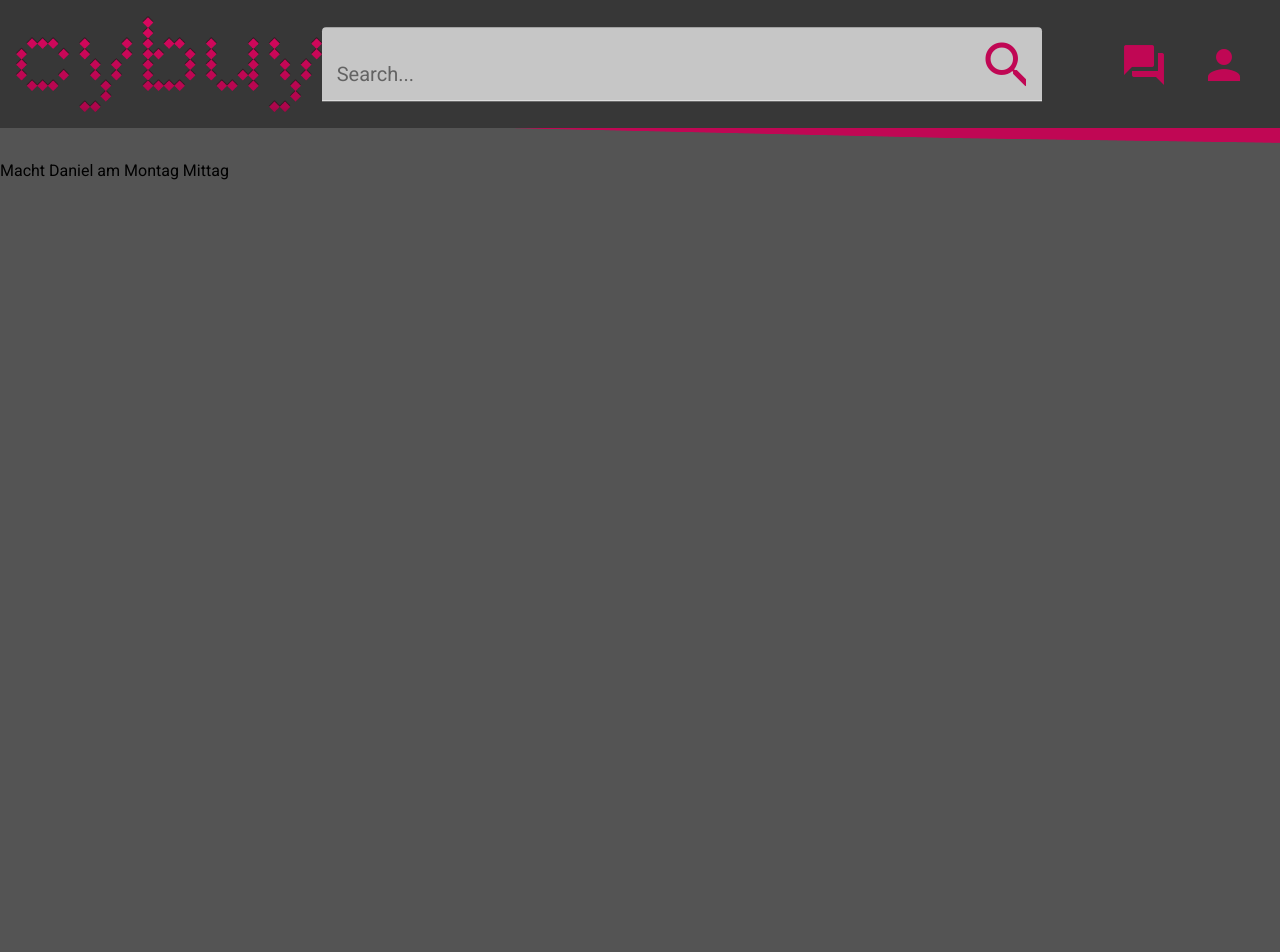
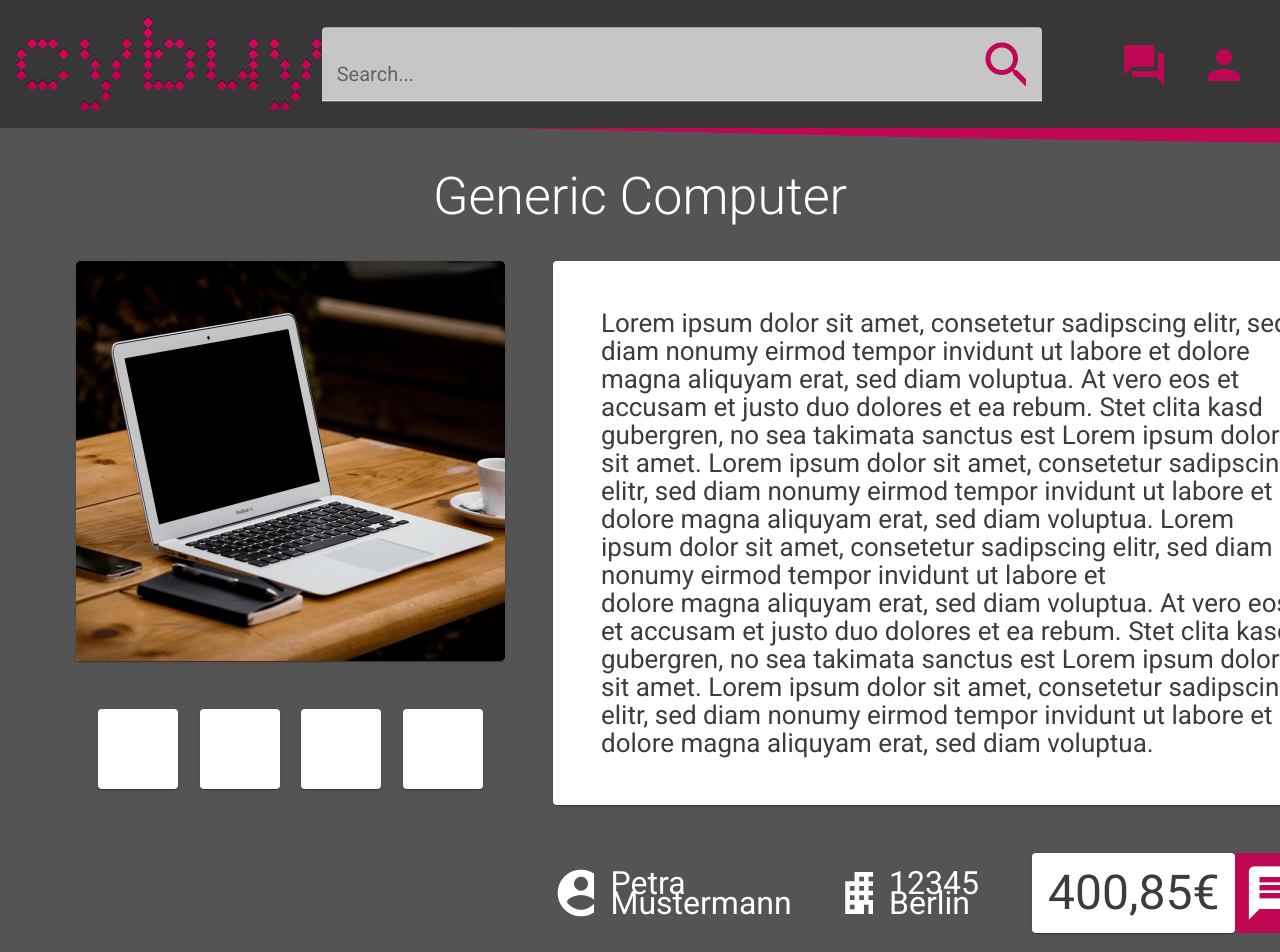
Before and after one commit to Team-cybuy/cybuy, an Angular app in the folder src/main/frontend/: page /item in a window 1280 px wide. Shown: the top 952 px of the page. Before the commit the page ends 800 px from the top, so only its background shows below. Built offline with nearby package versions, Linux system fonts and the light colour scheme.

Commit message:
Finished Item Page to Mockup

```diff
--- a/src/main/frontend/src/app/app.component.css
+++ b/src/main/frontend/src/app/app.component.css
@@ -6,6 +6,7 @@
 header {
   position: sticky;
   top: 0;
+  z-index: 999999;
 }
 
 mat-toolbar {
--- a/src/main/frontend/src/app/app.component.html
+++ b/src/main/frontend/src/app/app.component.html
@@ -24,7 +24,7 @@
     </div>
   </mat-toolbar>
 
-  <img src="../assets/chin.png" alt="">
+  <img id="chin" src="../assets/chin.png" alt="">
 </header>
 
 <router-outlet></router-outlet>
--- a/src/main/frontend/src/app/app.module.ts
+++ b/src/main/frontend/src/app/app.module.ts
@@ -15,6 +15,7 @@ import {MatButtonModule} from "@angular/material/button";
 import { ListingComponent } from './listing/listing.component';
 import {RouterModule} from "@angular/router";
 import { HomeComponent } from './home/home.component';
+import {MatCardModule} from "@angular/material/card";
 
 @NgModule({
   declarations: [
@@ -34,6 +35,7 @@ import { HomeComponent } from './home/home.component';
     FormsModule,
     MatInputModule,
     MatButtonModule,
+    MatCardModule,
   ],
   providers: [],
   bootstrap: [AppComponent]
--- a/src/main/frontend/src/app/listing/listing.component.css
+++ b/src/main/frontend/src/app/listing/listing.component.css
@@ -0,0 +1,124 @@
+h1 {
+  color: #ffffff;
+}
+
+img {
+  display: block;
+}
+
+mat-card {
+  background-color: #ffffff;
+}
+
+mat-card-content {
+  padding: 28px;
+  color: #3c3c3c;
+  font-size: 26px;
+  line-height: 28px;
+}
+
+#itemTitle {
+  text-align: center;
+  font-size: 52px;
+  font-weight: lighter;
+  margin: 24px 0px 48px 0px;
+}
+
+#listing {
+  display: flex;
+  margin: 0px 52px;
+}
+
+#listing>* {
+  margin: 0px 24px;
+}
+
+#productImageBig {
+  flex-basis: 400px;
+  height: 400px;
+  flex-grow: 0;
+  flex-shrink: 0;
+  padding: 0px;
+  overflow: hidden;
+}
+
+#description {
+  min-height: 368px;
+  height: auto;
+}
+
+#description>mat-card-content{
+  padding: 32px 0px 32px 32px;
+}
+
+#listingImagePreviews {
+  margin-top: 48px;
+  display: flex;
+  justify-content: space-evenly;
+}
+
+#listingImagePreviews>mat-card {
+  flex-basis: 80px;
+  height: 80px;
+  flex-grow: 0;
+  flex-shrink: 0;
+  padding: 0px;
+  margin: 0px;
+}
+
+#itemInfo {
+  margin-top: 48px;
+  display: flex;
+}
+
+#itemInfo>div>mat-icon {
+  font-size: 56px;
+  width: 56px;
+  height: 56px;
+  color: #ffffff;
+  margin-right: 16px;
+}
+
+#itemInfo>div {
+  height: 80px;
+  display: flex;
+  align-items: center;
+}
+
+#itemInfo>div>span {
+  color: #ffffff;
+  font-size: 32px;
+  margin-right: 32px;
+}
+
+#itemPricing {
+  margin: 0px 0px 0px auto;
+}
+
+#priceLabel {
+  height: 48px;
+  display: flex;
+  align-items: center;
+}
+
+#priceLabel>mat-card-content {
+  padding: 0px;
+  font-size: 48px;
+}
+
+#buyButton {
+  height: 80px;
+  width: 80px;
+  padding: 0px;
+  background-color: #c00754;
+}
+
+#buyButton mat-icon {
+  font-size: 64px;
+  width: 64px;
+  height: 64px;
+}
+
+#spaceWaster {
+  height: 500px;
+}
--- a/src/main/frontend/src/app/listing/listing.component.html
+++ b/src/main/frontend/src/app/listing/listing.component.html
@@ -1,3 +1,50 @@
-<h3>
-  Macht Daniel am Montag Mittag
-</h3>
+<h1 id="itemTitle">Generic Computer</h1>
+
+<div id="listing">
+  <div>
+    <mat-card id="productImageBig">
+      <img src="../assets/listingPlaceholderImage.png" alt="">
+    </mat-card>
+
+    <div id="listingImagePreviews">
+      <mat-card></mat-card>
+      <mat-card></mat-card>
+      <mat-card></mat-card>
+      <mat-card></mat-card>
+    </div>
+  </div>
+
+  <div>
+    <mat-card id="description">
+      <mat-card-content>
+        Lorem ipsum dolor sit amet, consetetur sadipscing elitr, sed diam nonumy eirmod tempor invidunt ut labore et dolore magna aliquyam erat, sed diam voluptua. At vero eos et accusam et justo duo dolores et ea rebum. Stet clita kasd gubergren, no sea takimata sanctus est Lorem ipsum dolor sit amet. Lorem ipsum dolor sit amet, consetetur sadipscing elitr, sed diam nonumy eirmod tempor invidunt ut labore et dolore magna aliquyam erat, sed diam voluptua. Lorem ipsum dolor sit amet, consetetur sadipscing elitr, sed diam nonumy eirmod tempor invidunt ut labore et<br>
+        dolore magna aliquyam erat, sed diam voluptua. At vero eos et accusam et justo duo dolores et ea rebum. Stet clita kasd gubergren, no sea takimata sanctus est Lorem ipsum dolor sit amet. Lorem ipsum dolor sit amet, consetetur sadipscing elitr, sed diam nonumy eirmod tempor invidunt ut labore et dolore magna aliquyam erat, sed diam voluptua.
+      </mat-card-content>
+    </mat-card>
+
+    <div id="itemInfo">
+      <div>
+        <mat-icon>account_circle</mat-icon>
+        <span>Petra Mustermann</span>
+      </div>
+
+      <div>
+        <mat-icon>apartment</mat-icon>
+        <span>12345 Berlin</span>
+      </div>
+
+      <div id="itemPricing">
+        <mat-card id="priceLabel">
+          <mat-card-content>
+            400,85€
+          </mat-card-content>
+        </mat-card>
+        <button id="buyButton" mat-flat-button>
+          <mat-icon>chat</mat-icon>
+        </button>
+      </div>
+    </div>
+  </div>
+</div>
+
+<div id="spaceWaster"></div>
```
Also changed, not shown: src/main/frontend/src/assets/listingPlaceholderImage.png (added).
